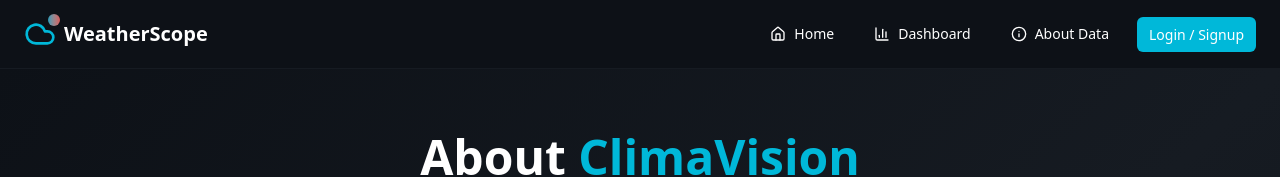
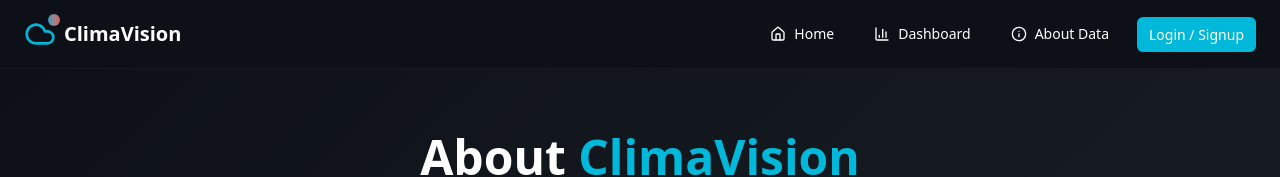
Before and after one commit to RowenaSayed/NasaSpaceApps-Challenge, a React (Vite) app: page /NasaSpaceApps-Challenge/about in a window 1280 px wide. Shown: the top 177 px of the page. Built offline with nearby package versions, Linux system fonts and the light colour scheme.

Commit message:
fix: api

```diff
--- a/src/components/layout/Navigation.jsx
+++ b/src/components/layout/Navigation.jsx
@@ -33,7 +33,7 @@
               <div className="absolute -top-1 -right-1 w-3 h-3 bg-gradient-to-r from-[#00B8D9] to-[#FF6B6B] rounded-full animate-pulse"></div>
             </div>
             <span className="text-xl text-white font-semibold">
-              WeatherScope
+              ClimaVision
             </span>
           </Link>
 
```
